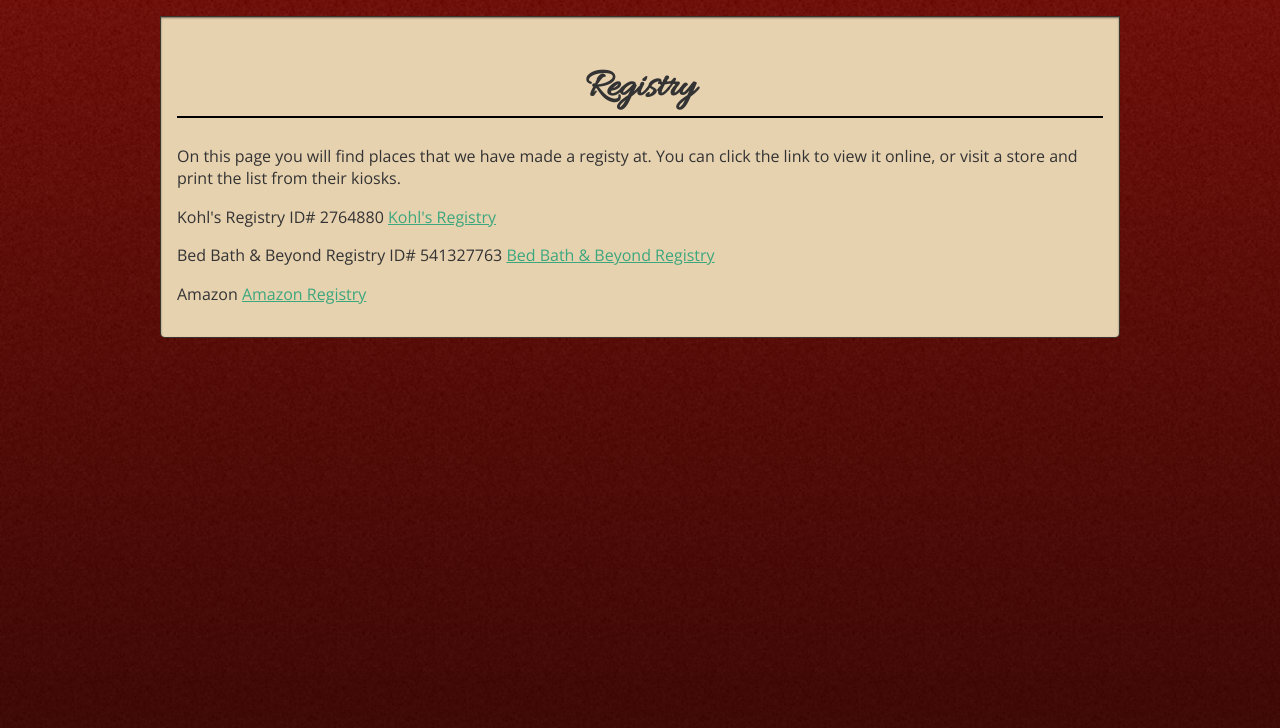
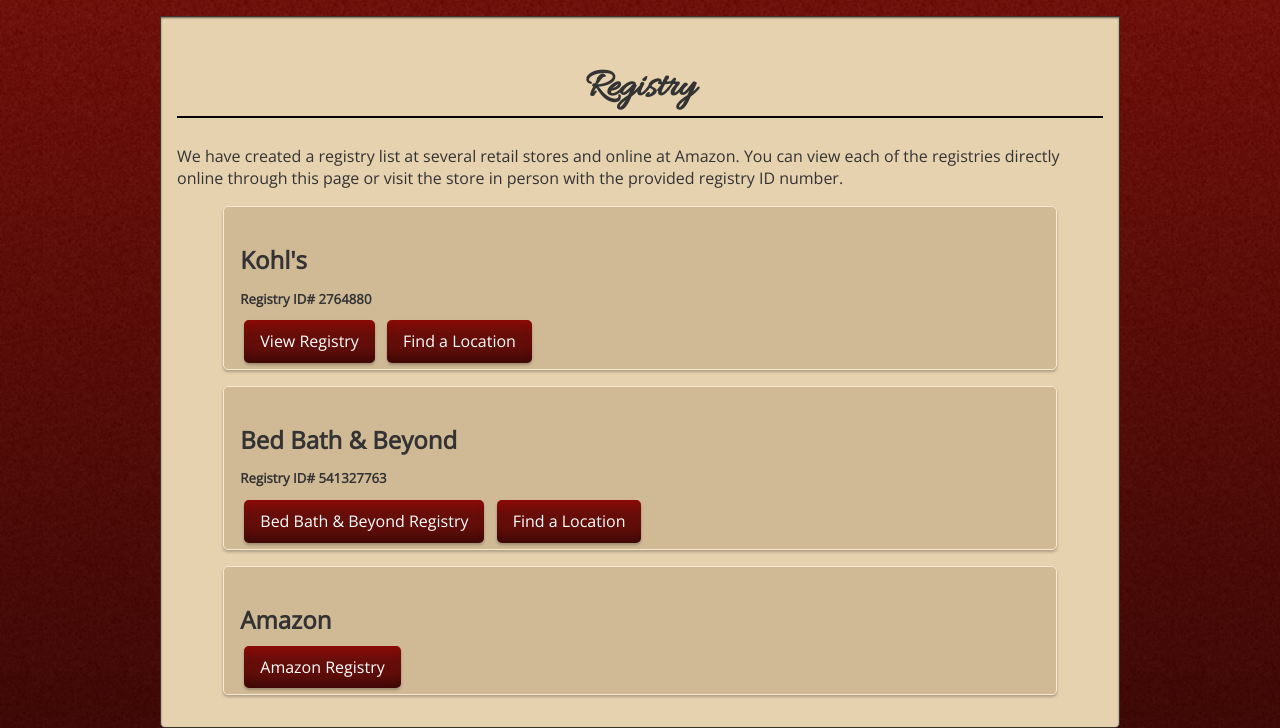
Before and after one commit to RyanAStrouse/StrouseWedding, a PHP site: page /Registry.php in a window 1280 px wide. Shown: the part 215-943 px from the top of the page. Run offline with PHP 8.4, Linux system fonts and the light colour scheme; a stand-in replaces the project's code that opens the database connection; some libraries are stand-ins or nearby versions.

Commit message:
Page updates
- Design of Registry page updated

- Changed some java features

- Changed guestbook timestamp

```diff
--- a/public_html/strousewedding.com/Guestbook.php
+++ b/public_html/strousewedding.com/Guestbook.php
@@ -81,11 +81,11 @@
 			foreach ($result as $key => $value)	{
 				$fName = $value['firstName'];
 				$lName = $value['lastName'];
-				$sDate = $value['stampDate'];
+				$sDate = strtotime($value['stampDate']);
 				$comm = $value['Comments'];
 			?>
 				<li>
-					<h3><?php echo $fName;?> <?php echo $lName;?> <span class="timeStamp"><?php echo $sDate;?></span></h3>
+					<h3><?php echo $fName;?> <?php echo $lName;?> <span class="timeStamp"><?php echo date('F jS, Y', $sDate); ?></span></h3>
 					<p><?php echo $comm;?></p>
 				</li>
 			<?php }
--- a/public_html/strousewedding.com/Registry.php
+++ b/public_html/strousewedding.com/Registry.php
@@ -8,32 +8,29 @@
 
 	<h1>Registry</h1>
 
-	<p>
-		On this page you will find places that we have made a registy at.  You can click the link to view it online,
-		or visit a store and print the list from their kiosks.
-	</p>
+	<p>We have created a registry list at several retail stores and online at Amazon. You can view each of the registries directly online through this page or visit the store in person with the provided registry ID number.</p>
 
-	<p>
-	Kohl's
+	<section>
+		<h2>Kohl's</h2>
+		<h5>Registry ID# 2764880</h5>
 
-	Registry ID# 2764880
+		<a class="button" href="http://www.kohls.com/upgrade/gift_registry/kohlsgrw_home.jsp?section=list&listid=2764880&viewtype=listview&isfromsearch=true&regtype=registry.wedding,registry.baby,registry.splday&regno=2764880" target="_blank">View Registry</a>
+		<a class="button" href="http://www.kohls.com/stores.shtml" target="_blank">Find a Location</a>
+	</section>
 
-	<a href="http://www.kohls.com/upgrade/gift_registry/kohlsgrw_home.jsp?section=list&listid=2764880&viewtype=listview&isfromsearch=true&regtype=registry.wedding,registry.baby,registry.splday&regno=2764880">Kohl's Registry</a>
-	</p>
+	<section>
+		<h2>Bed Bath &amp; Beyond</h2>
+		<h5>Registry ID# 541327763</h5>
 
-	<p>
-	Bed Bath & Beyond
+		<a class="button" href="http://www.bedbathandbeyond.com/store/giftregistry/view_registry_guest.jsp?pwsToken=&eventType=Wedding&registryId=541327763&pwsurl=" target="_blank">Bed Bath & Beyond Registry</a>
+		<a class="button" href="http://www.bedbathandbeyond.com/store/selfservice/FindStore" target="_blank">Find a Location</a>
+	</section>
 
-	Registry ID# 541327763
+	<section>
+		<h2>Amazon</h2>
 
-	<a href="http://www.bedbathandbeyond.com/store/giftregistry/view_registry_guest.jsp?pwsToken=&eventType=Wedding&registryId=541327763&pwsurl=">Bed Bath & Beyond Registry</a>
-	</p>
-
-	<p>
-	Amazon
-
-	<a href="http://www.amazon.com/gp/registry/wedding/1ODID621IDERN">Amazon Registry</a>
-	</p>
+		<a class="button" href="http://www.amazon.com/gp/registry/wedding/1ODID621IDERN" target="_blank">Amazon Registry</a>
+	</section>
 
 <!-- Close the whole container div -->
 </div>
--- a/public_html/strousewedding.com/css/main.css
+++ b/public_html/strousewedding.com/css/main.css
@@ -74,7 +74,11 @@ h1 {
     font-size: 40px;
     border-bottom: 2px solid black;
     text-align: center;
- }
+}
+
+h2 + h5 {
+    margin-top: -.5em;
+}
 
 /* ==========================================================================
    Author's custom styles
@@ -209,7 +213,7 @@ body {
 
 /* Forms */
 
-form {
+form, section {
     background: #d0ba96;
     width: 75%;
     padding: 1em;
@@ -257,12 +261,21 @@ input[type="submit"]:hover, .button:hover {
     box-shadow: inset 0 15px 15px -10px rgba(0, 0, 0, 0.5), inset 0 -15px 15px -10px rgba(255, 0, 0, 0.35), 0 1px 2px rgba(0, 0, 0, 0.25);
 }
 
+a.button {
+    color: #fff;
+    text-decoration: none;
+}
+
 #guestbookEntry input[type="text"] {
     width: 100%;
 }
 
 #guestbookEntry textarea {
     width: 100%;
+}
+
+section {
+    width: 90%;
 }
 
 /* Comments */
```
Also changed, not shown: public_html/strousewedding.com/js/main.js (+106 -0 lines).
